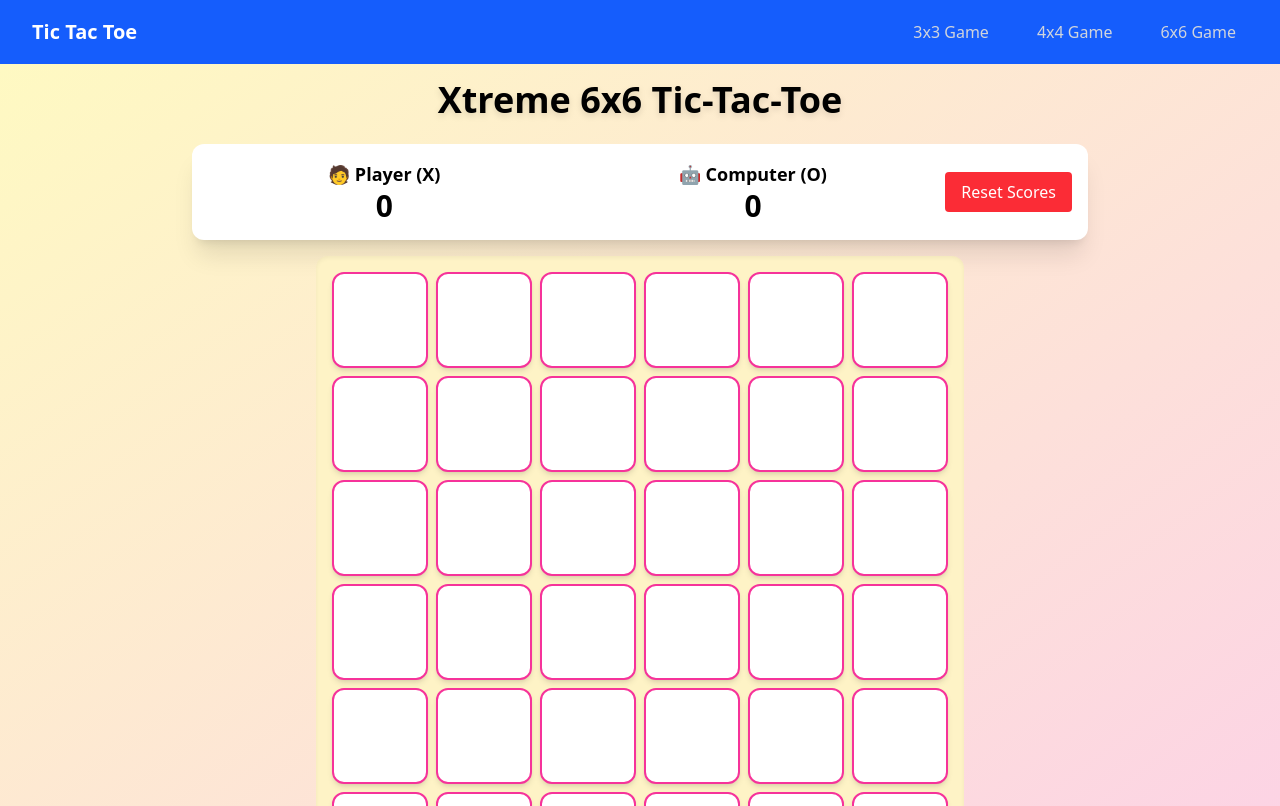
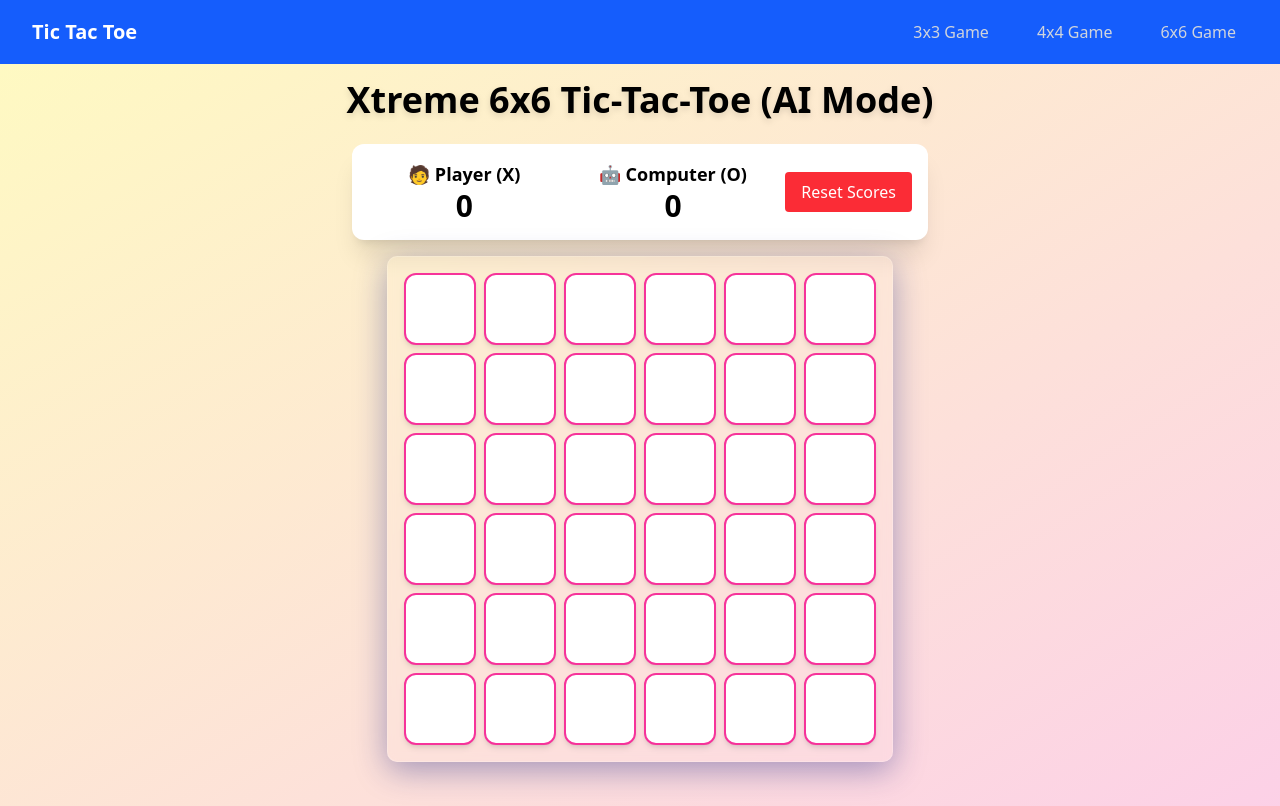
Before and after one commit to atish0117/Tictac, a React (Vite) app: page /AI_Xtreme6x6 in a window 1280 px wide. Shown: the top 806 px of the page. Built offline with nearby package versions, Linux system fonts and the light colour scheme.

Commit message:
create ScoreBoard Another component that will be used to display the score of the game.

```diff
--- /dev/null
+++ b/src/Components/ScoreBoard.jsx
@@ -0,0 +1,102 @@
+// import React from 'react'
+
+// export const ScoreBoard = (prop) => {
+//   return (
+//     <>
+//         <div>ScoreBoard</div>
+//         {/* AI_Xtreme6x6 */}
+//           {/* Scoreboard */}
+//       <div className="mb-4 w-full max-w-xl bg-white dark:bg-gray-800 rounded-xl p-4 shadow-xl flex flex-col sm:flex-row items-center justify-between gap-4">
+//         <div className={`flex-1 text-center ${xScore > oScore ? "text-green-600" : ""}`}>
+//           <h2 className="text-lg font-bold">🧑 Player (X)</h2>
+//           <p className="text-3xl font-extrabold">{xScore}</p>
+//         </div>
+//         <div className={`flex-1 text-center ${oScore > xScore ? "text-green-600" : ""}`}>
+//           <h2 className="text-lg font-bold">🤖 Computer (O)</h2>
+//           <p className="text-3xl font-extrabold">{oScore}</p>
+//         </div>
+//         <button onClick={() => { setXScore(0); setOScore(0); }} className="bg-red-500 text-white px-4 py-2 rounded hover:bg-red-600">
+//           Reset Scores
+//         </button>
+//       </div>
+//     </>
+
+// )
+// }
+
+import React from 'react'
+
+export const ScoreBoard2 = ({ xScore, oScore, resetScores }) => {
+  return (
+    <>
+    <div>ScoreBoard2</div>
+        {/* home */}
+      {/* Scoreboard */}
+      <div className="mb-6 w-full max-w-xl bg-white dark:bg-gray-700 rounded-2xl p-4 shadow-xl flex flex-col sm:flex-row items-center justify-between gap-4">
+        <div className={`flex-1 text-center ${xScore > oScore ? "text-green-600" : ""}`}>
+          <h2 className="text-lg font-bold flex items-center justify-center gap-2">
+            🧑 Player (X)
+          </h2>
+          <p className="text-3xl font-extrabold">{xScore}</p>
+          <div className="w-full h-2 bg-gray-300 rounded mt-2 overflow-hidden">
+            <div
+              className="h-full bg-blue-500 transition-all duration-500"
+              style={{ width: `${xScore + oScore === 0 ? 50 : (xScore / (xScore + oScore)) * 100}%` }}
+            ></div>
+          </div>
+        </div>
+
+        <div className={`flex-1 text-center ${oScore > xScore ? "text-green-600" : ""}`}>
+          <h2 className="text-lg font-bold flex items-center justify-center gap-2">
+          🧑 Player (O)
+          </h2>
+          <p className="text-3xl font-extrabold">{oScore}</p>
+          <div className="w-full h-2 bg-gray-300 rounded mt-2 overflow-hidden">
+            <div
+              className="h-full bg-pink-500 transition-all duration-500"
+              style={{ width: `${xScore + oScore === 0 ? 50 : (oScore / (xScore + oScore)) * 100}%` }}
+            ></div>
+          </div>
+        </div>
+
+
+        <button
+          onClick={resetScores}
+          className="bg-red-500 text-white font-medium px-4 py-2 rounded hover:bg-red-600 transition shadow"
+          title="Reset both scores to zero"
+        >
+          Reset Scores
+        </button>
+      </div>
+    </>
+
+
+  )
+}
+
+// import React from 'react'
+
+// export const ScoreBoard3 = () => {
+//   return (
+//     <>
+//     <div>ScoreBoard3</div>
+//       {/* Scoreboard */}
+//       <div className="w-1/2 flex justify-between items-center bg-white p-4 rounded-lg shadow-lg mb-6">
+//         <div className="text-center">
+//           <p className="text-xl font-bold text-gray-800">🧑 Player 1(X)</p>
+//           <p className="text-3xl font-extrabold text-blue-600">{xWins}</p>
+//           <p className="text-lg text-gray-600">Wins</p>
+//         </div>
+//         <div className="text-center">
+//           <p className="text-xl font-bold text-gray-800">🧑 Player 2(O)</p>
+//           <p className="text-3xl font-extrabold text-red-600">{oWins}</p>
+//           <p className="text-lg text-gray-600">Wins</p>
+//         </div>
+//         <div className="text-center">
+//           <p className="text-xl font-bold text-gray-800">🤝 Draws</p>
+//           <p className="text-3xl font-extrabold text-yellow-600">{draws}</p>
+//         </div>
+//       </div>
+//     </>
+//   )
+// }
--- a/src/Pages/AI_Xtreme6x6.jsx
+++ b/src/Pages/AI_Xtreme6x6.jsx
@@ -194,9 +194,9 @@ const AI_Xtreme6x6 = () => {
 
   return (
     <div className={`min-h-screen flex flex-col items-center justify-center ${isDarkMode ? "bg-gray-900 text-white" : "bg-gradient-to-br from-yellow-100 to-pink-200"} p-4`}>
-      <h1 className="text-4xl font-bold mb-6 drop-shadow-md">Xtreme 6x6 Tic-Tac-Toe</h1>
-
-      <div className="mb-4 w-full max-w-4xl bg-white dark:bg-gray-800 rounded-xl p-4 shadow-xl flex flex-col sm:flex-row items-center justify-between gap-4">
+      <h1 className="text-4xl font-bold mb-6 drop-shadow-md">Xtreme 6x6 Tic-Tac-Toe (AI Mode)</h1>
+        {/* Scoreboard */}
+      <div className="mb-4 w-full max-w-xl bg-white dark:bg-gray-800 rounded-xl p-4 shadow-xl flex flex-col sm:flex-row items-center justify-between gap-4">
         <div className={`flex-1 text-center ${xScore > oScore ? "text-green-600" : ""}`}>
           <h2 className="text-lg font-bold">🧑 Player (X)</h2>
           <p className="text-3xl font-extrabold">{xScore}</p>
@@ -210,17 +210,26 @@ const AI_Xtreme6x6 = () => {
         </button>
       </div>
 
-      <div className="grid grid-cols-6 gap-2 bg-amber-100 rounded-xl p-4 shadow-inner">
+      <div className="grid grid-cols-6 gap-2 rounded-xl p-4 shadow-inner"
+       style={{
+        boxShadow: '0 8px 32px 0 rgba( 31, 38, 135, 0.4 )',
+        backdropFilter: 'blur(4px)',
+        WebkitBackdropFilter: 'blur(4px)',
+        background: 'rgba( 250, 242, 242, 0.05 )',
+        borderRadius: '10px',
+        border: '1px solid rgba( 255, 255, 255, 0.18 )',
+      }}
+      >
       {board.map((val, idx) => {
   const isWinning = winningCombination.includes(idx);
-  const bgColor = isWinning ? winningColor : isLight(idx) ? "bg-gray-300 opacity-70" : "bg-white";
+  const bgColor = isWinning ? winningColor : "";
   return (
     <div
     key={idx}
     onClick={() => handleBoxClick(idx)}
-    className={`w-24 h-24 flex items-center justify-center text-4xl font-extrabold border-2 rounded-xl
+    className={`w-16 h-16 md:w-18 md:h-18 flex items-center justify-center text-4xl font-extrabold border-2 rounded-xl
     ${val === "X" ? "text-blue-600" : "text-pink-500"}
-    ${!val ? "hover:shadow-2xl hover:scale-105 cursor-pointer hover:bg-gray-200" : ""}
+    ${!val ? "hover:shadow-2xl hover:scale-105 cursor-pointer hover:bg-gray-300" : ""}
     ${isLight(idx) ? "bg-gray-300 opacity-70" : "bg-white"}
     transition-all duration-300 select-none shadow-md`}
     style={{ backgroundColor: bgColor }}
@@ -232,7 +241,7 @@ const AI_Xtreme6x6 = () => {
 
       </div>
 
-      <div className="mt-6 flex flex-col items-center gap-2">
+      <div className="mt-2 flex flex-col items-center gap-2">
         {winner && winner !== "Draw" && (
           <div className="text-2xl font-semibold text-green-600 animate-bounce">Winner: {winner}</div>
         )}
--- a/src/Pages/Home.jsx
+++ b/src/Pages/Home.jsx
@@ -1,6 +1,7 @@
 import React, { useState, useEffect } from "react";
 import { FaSun } from "react-icons/fa";
 import { MdDarkMode } from "react-icons/md";
+import {ScoreBoard2} from '../Components/ScoreBoard'
 const WINNING_COMBINATIONS = [
   [0, 1, 2],
   [3, 4, 5],
@@ -147,45 +148,7 @@ const TicTacToe = () => {
       </h1>
 
        {/* Scoreboard */}
-       <div className="mb-6 w-full max-w-xl bg-white dark:bg-gray-700 rounded-2xl p-4 shadow-xl flex flex-col sm:flex-row items-center justify-between gap-4">
-        <div className={`flex-1 text-center ${xScore > oScore ? "text-green-600" : ""}`}>
-          <h2 className="text-lg font-bold flex items-center justify-center gap-2">
-            🧑 Player (X)
-          </h2>
-          <p className="text-3xl font-extrabold">{xScore}</p>
-          <div className="w-full h-2 bg-gray-300 rounded mt-2 overflow-hidden">
-            <div
-              className="h-full bg-blue-500 transition-all duration-500"
-              style={{ width: `${xScore + oScore === 0 ? 50 : (xScore / (xScore + oScore)) * 100}%` }}
-            ></div>
-          </div>
-        </div>
-
-        <div className={`flex-1 text-center ${oScore > xScore ? "text-green-600" : ""}`}>
-          <h2 className="text-lg font-bold flex items-center justify-center gap-2">
-          🧑 Player (O)
-          </h2>
-          <p className="text-3xl font-extrabold">{oScore}</p>
-          <div className="w-full h-2 bg-gray-300 rounded mt-2 overflow-hidden">
-            <div
-              className="h-full bg-pink-500 transition-all duration-500"
-              style={{ width: `${xScore + oScore === 0 ? 50 : (oScore / (xScore + oScore)) * 100}%` }}
-            ></div>
-          </div>
-        </div>
-
-
-        <button
-          onClick={() => {
-            setXScore(0);
-            setOScore(0);
-          }}
-          className="bg-red-500 text-white font-medium px-4 py-2 rounded hover:bg-red-600 transition shadow"
-          title="Reset both scores to zero"
-        >
-          Reset Scores
-        </button>
-      </div>
+       <ScoreBoard2 xScore={xScore} oScore={oScore} resetScores={() => { setXScore(0); setOScore(0); }} />
 
       <div className="text-lg text-center mb-4">
         <h3 className="text-xl font-semibold">Total Games: {totalGames}</h3>
@@ -212,7 +175,7 @@ const TicTacToe = () => {
               className={`w-24 h-24 flex items-center justify-center
                 text-4xl font-extrabold border-2 rounded-xl
                 ${value === "X" ? "text-blue-600" : "text-pink-500"}
-                ${!value ? "hover:shadow-2xl hover:scale-105 cursor-pointer" : ""}
+                ${!value ? "hover:shadow-2xl hover:scale-105 cursor-pointer hover:bg-gray-300" : ""}
                 ${isLight(index) ? "bg-gray-300 opacity-70" : "bg-white"}
                 shadow-lg transition-all duration-300 ease-in-out select-none`}
               style={{ backgroundColor: boxColor }} // Apply the winning color here
```
Also changed, not shown: src/Components/GameMode.jsx (added).
